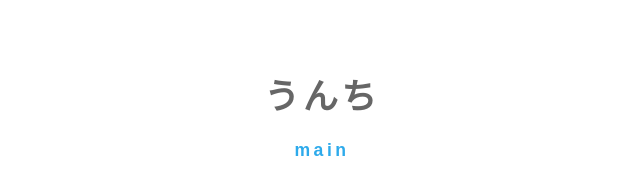
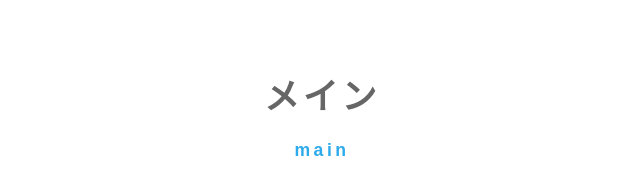
Before and after one commit to torakki-sakata/TokiMath, a plain HTML site: page TokiMath/index.html in a window 1280 px wide. Shown: the part 785-971 px from the top of the page, 483-1123 px from the left. Drawn offline with nearby package versions, Linux system fonts and the light colour scheme.

Commit message:
変更したよ

```diff
--- a/TokiMath/index.html
+++ b/TokiMath/index.html
@@ -59,7 +59,7 @@ header a {
 
 <section>
 
-<h2>うんち<span>main</span></h2>
+<h2>メイン<span>main</span></h2>
 
 <div class="list-container">
 
```
